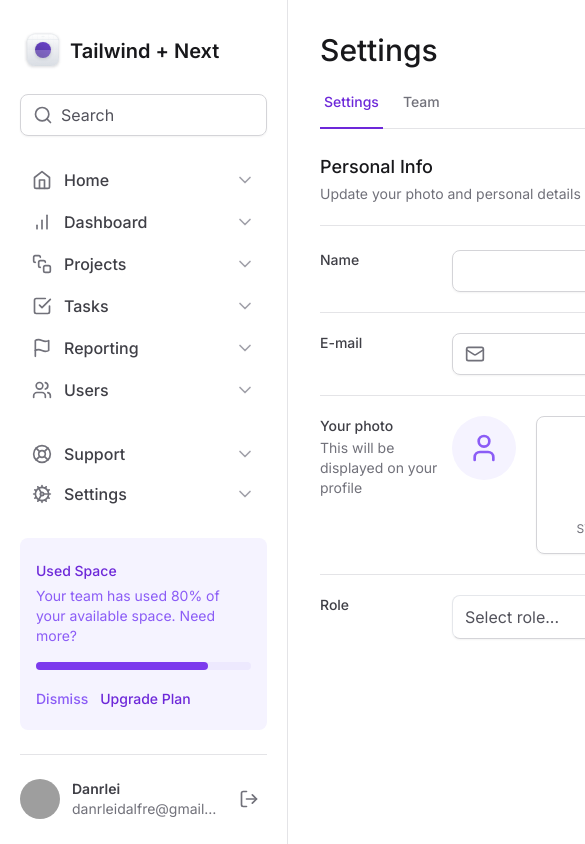
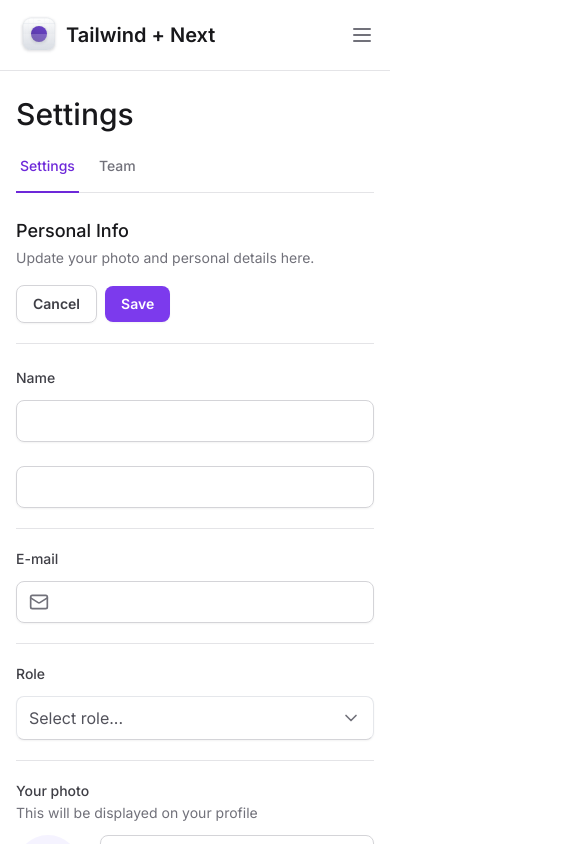
Before and after one commit to danrleidalfre/next-tailwind-dashboard, a Next.js app: page / in a window 390 px wide. Shown: the top 844 px of the page, 585 px wide, since content can reach past the window. Built offline with nearby package versions, Linux system fonts and the light colour scheme; grey boxes are pictures that could not be loaded.

Commit message:
implement responsible app

```diff
--- a/package.json
+++ b/package.json
@@ -9,6 +9,7 @@
     "lint": "next lint --fix"
   },
   "dependencies": {
+    "@radix-ui/react-collapsible": "^1.0.3",
     "@radix-ui/react-select": "^2.0.0",
     "@radix-ui/react-tabs": "^1.0.4",
     "framer-motion": "^10.16.16",
--- a/src/app/layout.tsx
+++ b/src/app/layout.tsx
@@ -14,7 +14,7 @@
   return (
     <html lang="en" className="antialiased">
       <body className={inter.className}>
-        <div className="grid-cols-app grid min-h-screen">
+        <div className="min-h-screen lg:grid lg:grid-cols-app">
           <Sidebar />
           <Main />
         </div>
--- a/src/components/Main/Form/index.tsx
+++ b/src/components/Main/Form/index.tsx
@@ -6,7 +6,7 @@
 export function Form() {
   return (
     <div className="mt-6 flex flex-col">
-      <div className="flex items-center justify-between border-b border-zinc-200 pb-5">
+      <div className="flex flex-col justify-between gap-4 border-b border-zinc-200 pb-5 lg:flex-row lg:items-center">
         <div className="space-y-1">
           <h2 className="text-lg font-medium text-zinc-900">Personal Info</h2>
           <span className="text-sm text-zinc-500">
@@ -27,14 +27,14 @@
         id="settings"
         className="mt-6 flex w-full flex-col gap-5 divide-y divide-zinc-200"
       >
-        <div className="grid grid-cols-form gap-3">
+        <div className="flex flex-col gap-3 lg:grid lg:grid-cols-form">
           <label
             htmlFor="firstName"
             className="text-sm font-medium text-zinc-700"
           >
             Name
           </label>
-          <div className="grid grid-cols-2 gap-6">
+          <div className="flex flex-col gap-6 lg:grid lg:grid-cols-2">
             <Input.Root>
               <Input.Control id="firstName" />
             </Input.Root>
@@ -44,7 +44,7 @@
           </div>
         </div>
 
-        <div className="grid grid-cols-form gap-3 pt-5">
+        <div className="flex flex-col gap-3 pt-5 lg:grid lg:grid-cols-form">
           <label htmlFor="email" className="text-sm font-medium text-zinc-700">
             E-mail
           </label>
@@ -56,7 +56,14 @@
           </Input.Root>
         </div>
 
-        <div className="grid grid-cols-form gap-3 pt-5">
+        <div className="flex flex-col gap-3 pt-5 lg:grid lg:grid-cols-form">
+          <label htmlFor="role" className="text-sm font-medium text-zinc-700">
+            Role
+          </label>
+          <Select />
+        </div>
+
+        <div className="flex flex-col gap-3 pt-5 lg:grid lg:grid-cols-form">
           <label htmlFor="photo" className="text-sm font-medium text-zinc-700">
             Your photo
             <span className="mt-0.5 block text-sm font-normal text-zinc-500">
@@ -89,13 +96,6 @@
             <input type="file" id="photo" className="sr-only" />
           </div>
         </div>
-
-        <div className="grid grid-cols-form gap-3 pt-5">
-          <label htmlFor="role" className="text-sm font-medium text-zinc-700">
-            Role
-          </label>
-          <Select />
-        </div>
       </form>
     </div>
   )
--- a/src/components/Main/index.tsx
+++ b/src/components/Main/index.tsx
@@ -4,7 +4,7 @@
 
 export default function Main() {
   return (
-    <main className="px-8 pb-12 pt-8">
+    <main className="px-4 pb-12 pt-24 lg:px-8 lg:pb-12 lg:pt-8">
       <PageTitle title="Settings" />
       <Tabs />
       <Form />
--- a/src/components/Sidebar/index.tsx
+++ b/src/components/Sidebar/index.tsx
@@ -1,14 +1,26 @@
+'use client'
+
 import { Logo } from '@/components/Sidebar/Logo'
 import { Nav } from '@/components/Sidebar/Nav'
 import { Footer } from '@/components/Sidebar/Footer'
 import { Profile } from '@/components/Sidebar/Profile'
 import * as Input from '@/components/Input'
-import { Search } from 'lucide-react'
+import { Menu, Search } from 'lucide-react'
+import * as Collapsible from '@radix-ui/react-collapsible'
 
 export function Sidebar() {
   return (
-    <aside className="flex flex-col gap-6 border-r border-zinc-200 px-5 py-8">
+    <Collapsible.Root className="fixed left-0 right-0 top-0 z-20 flex flex-col gap-6 border-b border-zinc-200 bg-white p-4 data-[state=open]:bottom-0 data-[state=open]:h-screen lg:relative lg:right-auto lg:w-80 lg:border-r lg:py-8 lg:data-[state=closed]:bottom-0 lg:data-[state=closed]:h-screen">
+      <div className="flex items-center justify-between">
         <Logo />
+        <Collapsible.Trigger asChild className="lg:hidden">
+          <Menu className="h-6 w-6 text-zinc-500" />
+        </Collapsible.Trigger>
+      </div>
+      <Collapsible.Content
+        forceMount
+        className="flex flex-1 flex-col gap-6 data-[state=closed]:hidden lg:data-[state=closed]:flex"
+      >
         <Input.Root>
           <Input.Prefix>
             <Search className="h-5 w-5 text-zinc-500" />
@@ -19,6 +31,7 @@
         <Footer />
         <div className="h-px bg-zinc-200" />
         <Profile />
-    </aside>
+      </Collapsible.Content>
+    </Collapsible.Root>
   )
 }
```
Also changed, not shown: 1 other file (tests, documents, lock files or other folders). Lines whose indentation alone changed are shown as unchanged.
